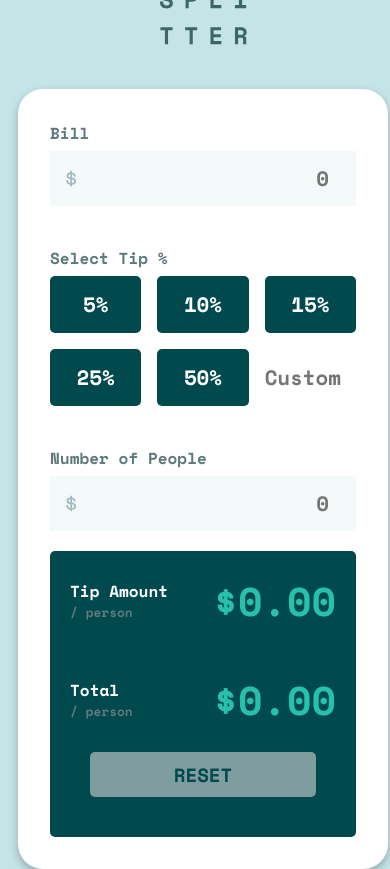
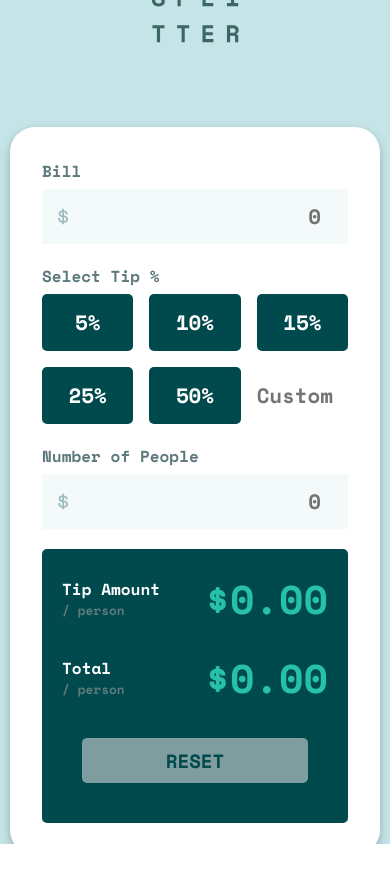
Before and after one commit to Cristina-Garcia/tip-calculator-app-FM, a plain HTML site: page index.html in a window 390 px wide. After the commit the page ends 844 px from the top, so only its background shows below. Drawn offline with nearby package versions, Linux system fonts and the light colour scheme.

Commit message:
mobile, por revisar

```diff
--- a/index.html
+++ b/index.html
@@ -14,6 +14,7 @@
     />
   </head>
   <body>
+    <div class="tip-project">
       <div>
         <img src="./images/logo.svg" alt="logo.splitter" />
       </div>
@@ -68,6 +69,7 @@
           <button class="button-reset is-active">RESET</button>
         </div>
       </div>
+    </div>
     <script src="./index.js"></script>
   </body>
 </html>
--- a/style.css
+++ b/style.css
@@ -17,18 +17,20 @@
   --reset: bold 1.2rem / normal var(--basefontFamily);
 }
 
-/* Font size (form inputs): 24px */
-
 body {
+  width: 100%;
+  margin: 0;
+}
+.tip-project {
   background-color: var(--Light-grayish-cyan);
-  font: var(--basefontFamily);
-  box-sizing: border-box;
+  /* font: var(--basefontFamily); */
+  /* box-sizing: border-box; */
   height: 100vh;
-  width: 100%;
   display: flex;
   flex-direction: column;
   justify-content: center;
   align-items: center;
+
   gap: 80px;
   overflow: hidden;
 }
@@ -210,6 +212,7 @@ body {
 
 @media screen and (min-device-width: 375px) and (max-device-width: 1000px) {
   body {
+    /* width: 100%; */
     justify-content: center;
     align-items: center;
     gap: 40px;
@@ -217,7 +220,7 @@ body {
   }
   .container {
     width: 23.12rem;
-    height: 48.75rem;
+    height: 45.5rem;
     display: grid;
     grid-template-columns: 1fr;
     grid-template-rows: 1fr 1fr;
@@ -225,6 +228,7 @@ body {
   }
   .interactive-user {
     margin: 32px 32px 0 32px;
+    gap: 20px;
   }
   .user-result {
     margin: 0 32px 32px 32px;
@@ -233,6 +237,6 @@ body {
     padding: 20px;
   }
   .total {
-    padding: 20px;
+    padding: 0 20px;
   }
 }
```
Lines whose indentation alone changed are shown as unchanged.
